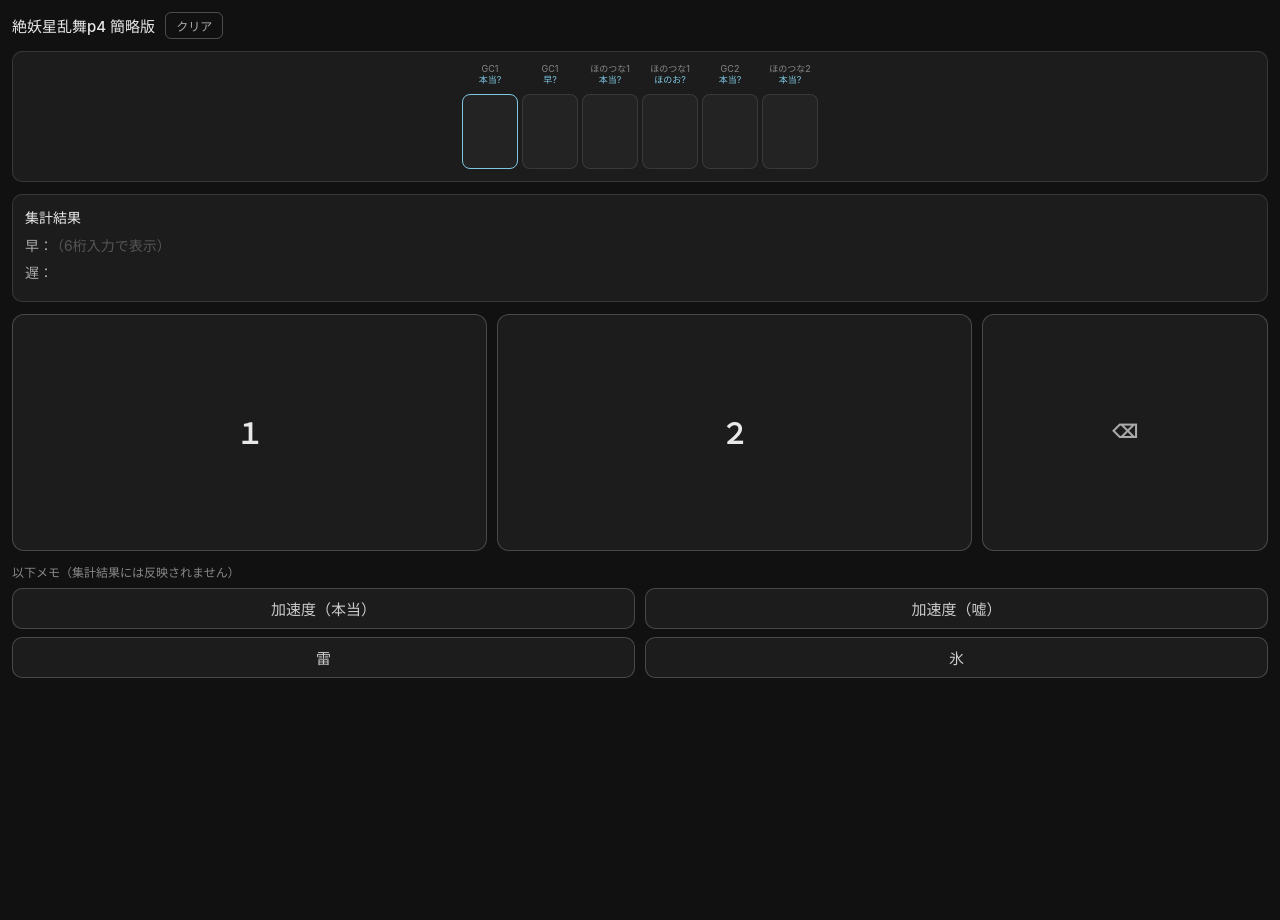
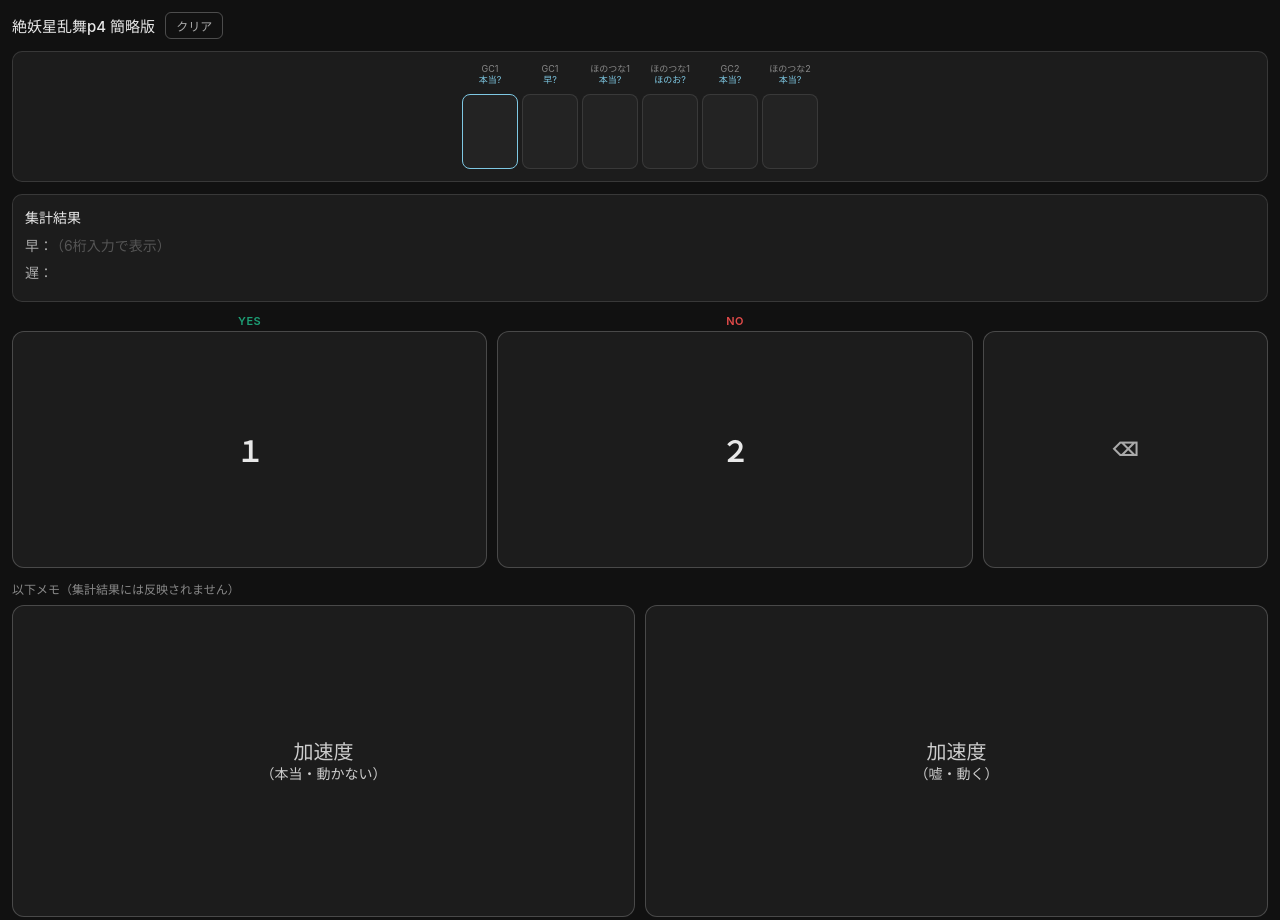
Before and after one commit to h1r0na/ff14_umad_p4_smplstyle, a plain HTML site: page index.html in a window 1280 px wide. Shown: the top 920 px of the page. Before the commit the page ends 800 px from the top, so only its background shows below. Drawn offline with Linux system fonts and the light colour scheme.

Commit message:
Update index.html

```diff
--- a/index.html
+++ b/index.html
@@ -25,10 +25,17 @@
   .digit.cursor { border-color: #7EC8E3; }
 
   /* テンキー風入力 */
-  .keypad { display: flex; gap: 10px; margin-bottom: 12px; }
-  .key { flex: 1; aspect-ratio: 2/1; font-size: 28px; font-weight: 600; border-radius: 12px; border: 0.5px solid rgba(255,255,255,0.2); background: #1c1c1c; color: #e8e8e8; cursor: pointer; transition: background 0.08s; }
+  .keypad { display: flex; gap: 10px; margin-bottom: 12px; align-items: stretch; }
+  .key-col { flex: 1; display: flex; flex-direction: column; align-items: center; gap: 3px; }
+  .key-col:nth-child(3) { flex: 0.6; }
+  .key-col:nth-child(3) .key.del { flex: 1; width: 100%; }
+  .key-yn { font-size: 11px; font-weight: 600; letter-spacing: 0.5px; }
+  .yn-yes { color: #1D9E75; }
+  .yn-no  { color: #E24B4A; }
+  .key { width: 100%; aspect-ratio: 2/1; font-size: 28px; font-weight: 600; border-radius: 12px; border: 0.5px solid rgba(255,255,255,0.2); background: #1c1c1c; color: #e8e8e8; cursor: pointer; transition: background 0.08s; }
   .key:active { background: #2a2a2a; }
-  .key.del { font-size: 18px; color: #aaa; flex: 0.6; }
+  /* ⌫は幅が狭くてもアスペクト比に縛られず、1・2と同じ高さにする */
+  .key.del { font-size: 18px; color: #aaa; aspect-ratio: auto; align-self: stretch; height: auto; }
 
   /* 結果 */
   .summary { background: #1c1c1c; border: 0.5px solid rgba(255,255,255,0.12); border-radius: 10px; padding: 12px; margin-bottom: 12px; }
@@ -44,7 +51,8 @@
   .extra { display: flex; flex-direction: column; gap: 8px; margin-bottom: 12px; }
   .extra-note { font-size: 12px; color: #888; }
   .extra-row { display: flex; gap: 10px; }
-  .ext-btn { flex: 1; font-size: 15px; font-weight: 500; padding: 9px 0; border-radius: 10px; border: 0.5px solid rgba(255,255,255,0.2); background: #1c1c1c; color: #ccc; cursor: pointer; transition: background 0.08s, border-color 0.08s, color 0.08s; }
+  .ext-btn { flex: 1; aspect-ratio: 2/1; display: flex; flex-direction: column; align-items: center; justify-content: center; font-size: 20px; font-weight: 500; border-radius: 12px; border: 0.5px solid rgba(255,255,255,0.2); background: #1c1c1c; color: #ccc; cursor: pointer; transition: background 0.08s, border-color 0.08s, color 0.08s; line-height: 1.3; }
+  .acc-sub { font-size: 14px; }
   .ext-btn:active { background: #2a2a2a; }
   /* 加速度（排他・緑/赤） */
   .ext-btn.acc-true.on  { background: #1D9E75; border-color: #1D9E75; color: #fff; }
@@ -68,16 +76,25 @@
 <div class="summary" id="summary"></div>
 
 <div class="keypad">
-  <button class="key" onclick="press(1)">１</button>
-  <button class="key" onclick="press(2)">２</button>
-  <button class="key del" onclick="del()">⌫</button>
+  <div class="key-col">
+    <div class="key-yn yn-yes">YES</div>
+    <button class="key" onclick="press(1)">１</button>
+  </div>
+  <div class="key-col">
+    <div class="key-yn yn-no">NO</div>
+    <button class="key" onclick="press(2)">２</button>
+  </div>
+  <div class="key-col">
+    <div class="key-yn">&nbsp;</div>
+    <button class="key del" onclick="del()">⌫</button>
+  </div>
 </div>
 
 <div class="extra">
   <div class="extra-note">以下メモ（集計結果には反映されません）</div>
   <div class="extra-row">
-    <button class="ext-btn acc-true"  id="accTrue"  onclick="toggleAcc('true')">加速度（本当）</button>
-    <button class="ext-btn acc-false" id="accFalse" onclick="toggleAcc('false')">加速度（嘘）</button>
+    <button class="ext-btn acc-true"  id="accTrue"  onclick="toggleAcc('true')">加速度<br><span class="acc-sub">（本当・動かない）</span></button>
+    <button class="ext-btn acc-false" id="accFalse" onclick="toggleAcc('false')">加速度<br><span class="acc-sub">（嘘・動く）</span></button>
   </div>
   <div class="extra-row">
     <button class="ext-btn thunder" id="thunder" onclick="toggleExt('thunder')">雷</button>
@@ -198,6 +215,13 @@ function del(){
 }
 function clearAll(){
   input = '';
+  // メモ欄（加速度・雷・氷）も初期化
+  accState = null;
+  extState = { thunder:false, ice:false };
+  document.getElementById('accTrue').classList.remove('on');
+  document.getElementById('accFalse').classList.remove('on');
+  document.getElementById('thunder').classList.remove('on');
+  document.getElementById('ice').classList.remove('on');
   render();
 }
 
```
